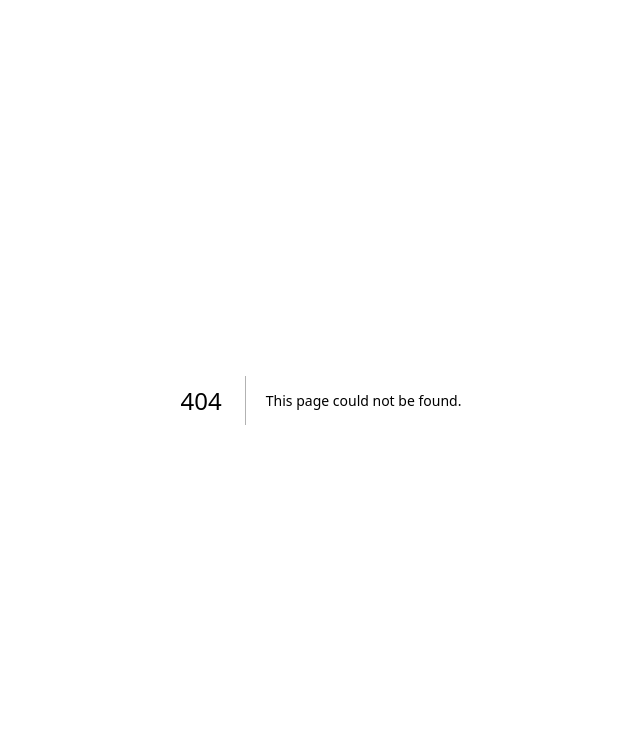
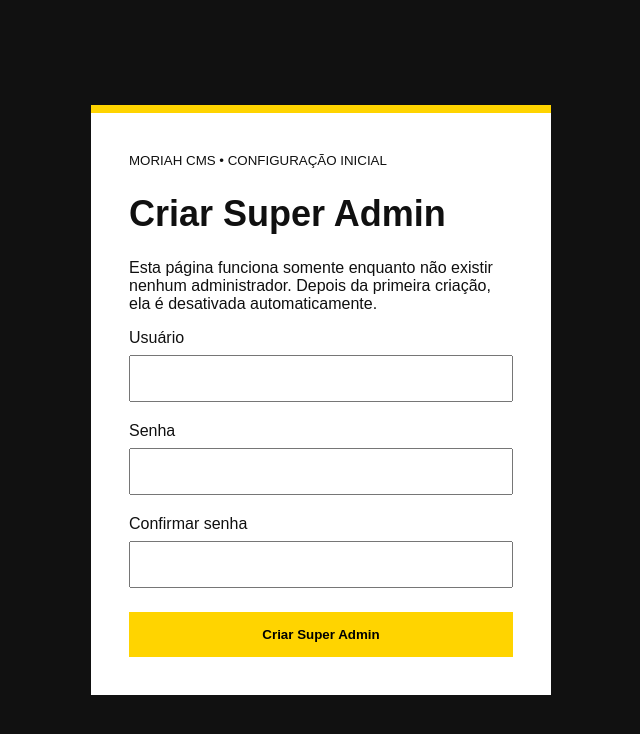
Before and after one commit to EntropiaEKaos/SiteNovoMoriah, a Next.js app: page /admin/setup in a window 1280 px wide. Before the commit this address had no page. Shown: the top 734 px of the page, without its empty margins (319-959 px from the left). Built offline with nearby package versions, Linux system fonts and the light colour scheme; no server answers; the database is empty.

Commit message:
admin: add first-run Super Admin setup screen

```diff
--- /dev/null
+++ b/app/admin/setup/page.tsx
@@ -0,0 +1,23 @@
+import {redirect} from "next/navigation";
+import {prisma} from "../../../lib/prisma";
+import {bootstrapSuperAdmin} from "./actions";
+
+export const dynamic="force-dynamic";
+
+export default async function SuperAdminSetup({searchParams}:{searchParams:Promise<{error?:string}>}){
+  if(await prisma.adminUser.count())redirect("/admin/login");
+  const q=await searchParams;
+  const message=q.error==="user"?"Use de 3 a 40 caracteres: letras, números, ponto, hífen ou sublinhado.":q.error==="match"?"As senhas não coincidem.":q.error==="password"?"A senha precisa ter pelo menos 12 caracteres.":null;
+  return <main style={{minHeight:"100vh",display:"grid",placeItems:"center",background:"#111",padding:24}}>
+    <form action={bootstrapSuperAdmin} style={{width:"min(460px,100%)",background:"#fff",padding:38,borderTop:"8px solid #ffd400"}}>
+      <small>MORIAH CMS • CONFIGURAÇÃO INICIAL</small>
+      <h1 style={{fontSize:36}}>Criar Super Admin</h1>
+      <p>Esta página funciona somente enquanto não existir nenhum administrador. Depois da primeira criação, ela é desativada automaticamente.</p>
+      {message&&<p style={{background:"#fee",padding:12}}>{message}</p>}
+      <label>Usuário<input name="username" required autoComplete="username" minLength={3} maxLength={40} style={{width:"100%",padding:14,margin:"8px 0 20px"}}/></label>
+      <label>Senha<input type="password" name="password" required autoComplete="new-password" minLength={12} style={{width:"100%",padding:14,margin:"8px 0 20px"}}/></label>
+      <label>Confirmar senha<input type="password" name="confirmation" required autoComplete="new-password" minLength={12} style={{width:"100%",padding:14,margin:"8px 0 24px"}}/></label>
+      <button style={{width:"100%",padding:15,border:0,background:"#ffd400",fontWeight:800}}>Criar Super Admin</button>
+    </form>
+  </main>
+}
```
